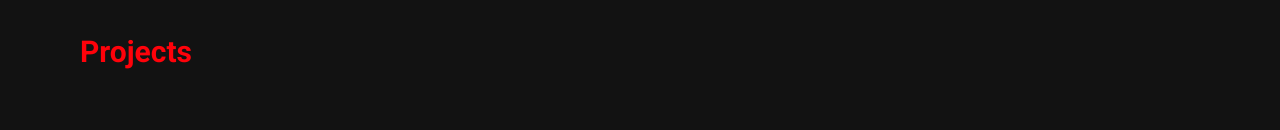
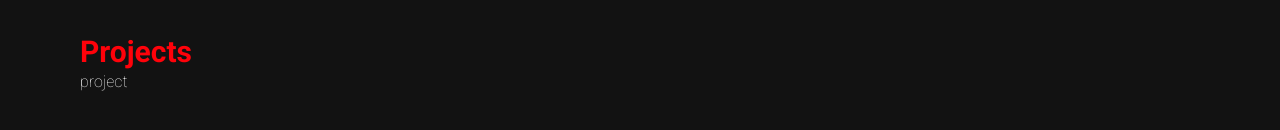
Before and after one commit to qur786/portfolio, a React (Vite) app: page / in a window 1280 px wide. Shown: the part 4202-4332 px from the top of the page. Built offline with nearby package versions, Linux system fonts and the light colour scheme.

Commit message:
feat: add Project component

```diff
--- a/src/Icons/job.tsx
+++ b/src/Icons/job.tsx
@@ -1,7 +1,7 @@
 export function JobIcon(): JSX.Element {
   return (
     <svg
-      enable-background="new 0 0 200 200"
+      enableBackground="new 0 0 200 200"
       height="200px"
       id="Layer_1"
       version="1.1"
--- /dev/null
+++ b/src/components/Project/index.tsx
@@ -0,0 +1,3 @@
+export function Project(): JSX.Element {
+  return <div>project</div>;
+}
--- a/src/components/Projects/index.tsx
+++ b/src/components/Projects/index.tsx
@@ -1,7 +1,12 @@
+import { Project } from "../Project";
+
 export function Projects(): JSX.Element {
   return (
     <div id="projects" className="h-screen px-4 py-8 ">
       <h2 className="text-3xl text-[#FF020A] font-bold">Projects</h2>
+      <div>
+        <Project />
+      </div>
     </div>
   );
 }
```
